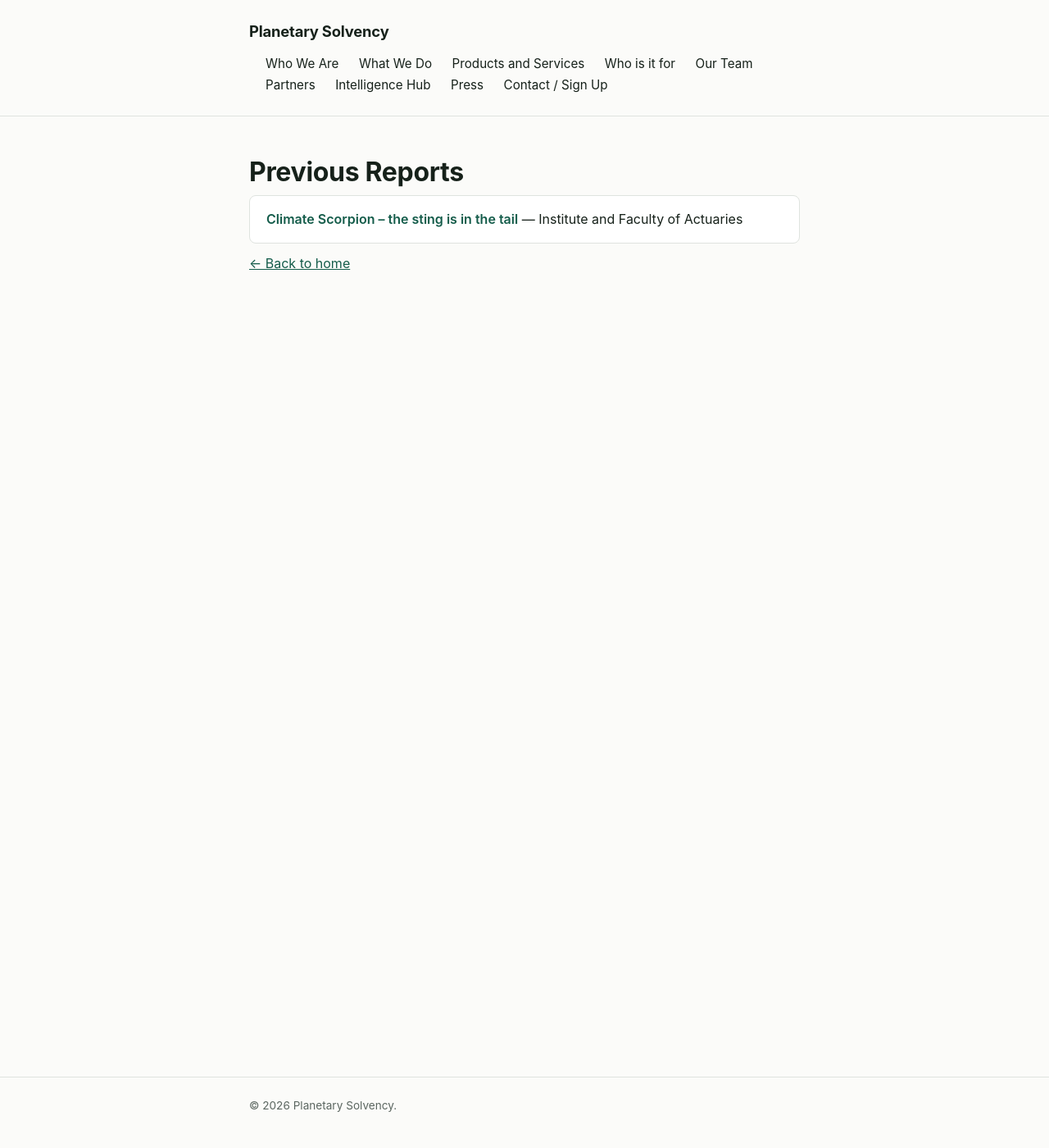
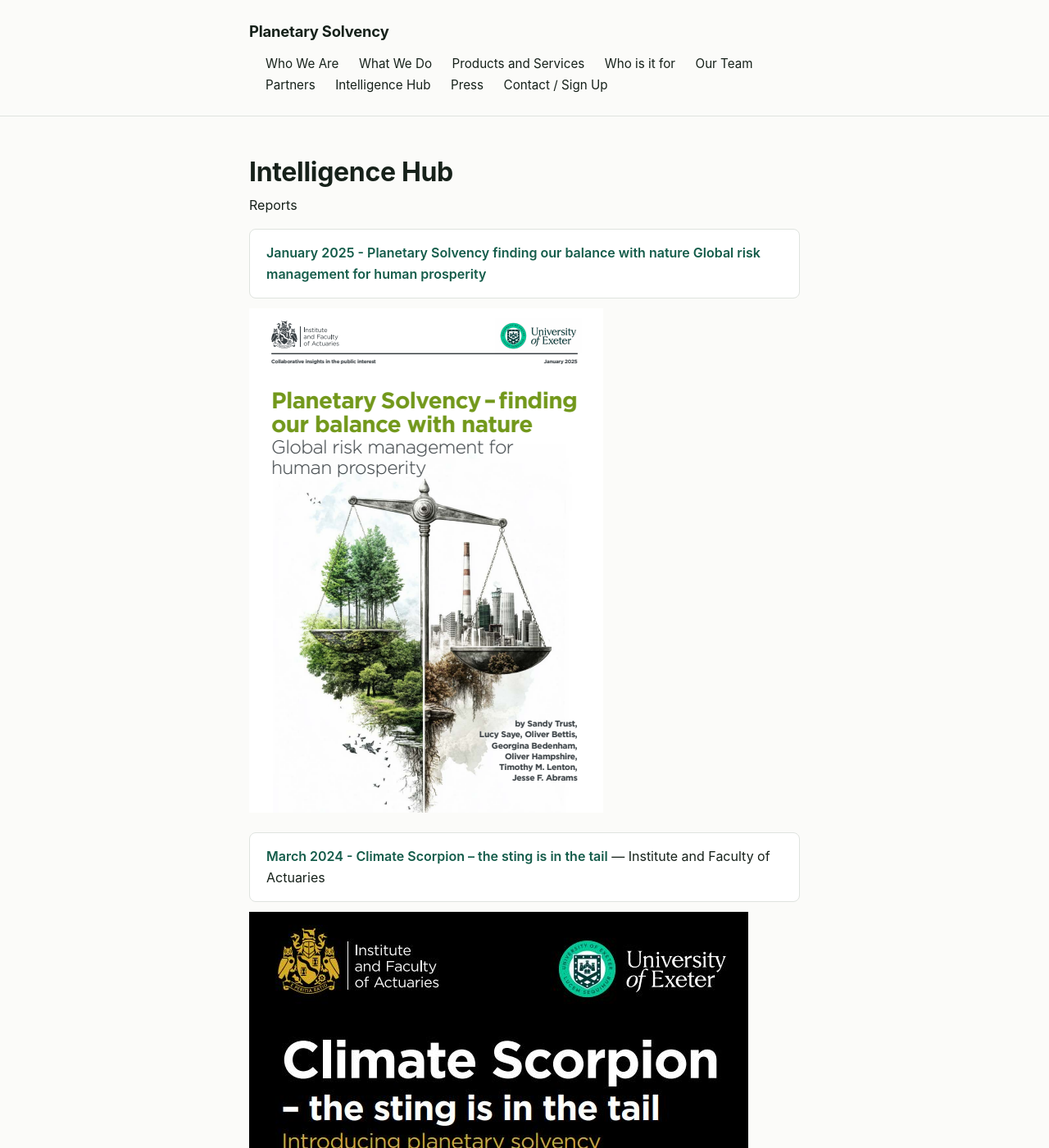
Before and after one commit to planetarysolvencyadmin/ps-website, a Jekyll site: the page built from reports.md, in a window 1280 px wide and 1400 px high. Shown: the whole window at 82% size. Built offline with Jekyll 4.4.1, drawn with Linux system fonts in a browser that asks for light colours.

Commit message:
Updated Reports

```diff
--- a/reports.md
+++ b/reports.md
@@ -1,11 +1,19 @@
 ---
-title: Previous Reports
+title: Intelligence Hub
 permalink: "/reports/"
 position: 5
+description: Previous Planetary Solvency reports.
 layout: page
-description: Previous Planetary Solvency reports.
 ---
 
-- [Climate Scorpion – the sting is in the tail](https://ifoa-prod.azurewebsites.net/news-and-media-releases/news-articles/2024/mar/14-mar-24-climate-scorpion-the-sting-is-in-the-tail/){:target="_blank" rel="noopener"} — Institute and Faculty of Actuaries
+Reports
+
+* [January 2025 - Planetary Solvency finding our balance with nature Global risk management for human prosperity](https://actuaries.org.uk/media/ni4erlna/planetary-solvency.pdf){:target="_blank" rel="noopener"}
+
+![planetary-solvency-finding-balance-thumb.png](/uploads/planetary-solvency-finding-balance-thumb.png)
+
+* [March 2024 - Climate Scorpion – the sting is in the tail](https://actuaries.org.uk/media/g1qevrfa/climate-scorpion.pdf){:target="_blank" rel="noopener"} — Institute and Faculty of Actuaries
+
+![climate-scorpion-report.png](/uploads/climate-scorpion-report.png)
 
 [← Back to home](/)
```
